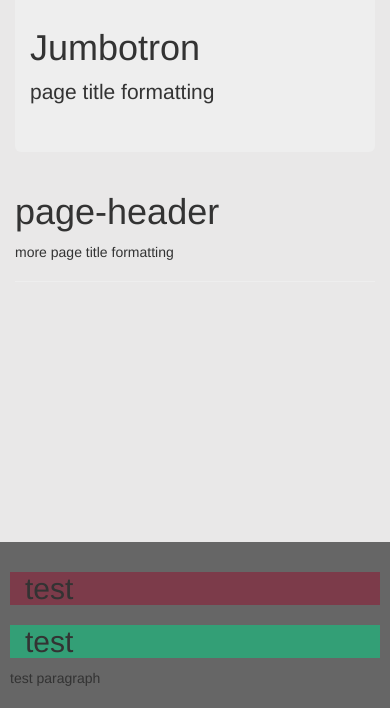
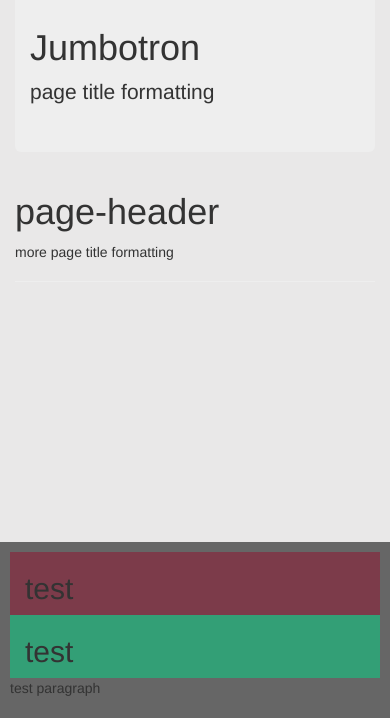
Before and after one commit to cdamyx/sandbox, a plain HTML site: page index.html in a window 390 px wide. Shown: the part 3397-4115 px from the top of the page. Drawn offline with nearby package versions, Linux system fonts and the light colour scheme.

Commit message:
bootstrap grid

```diff
--- a/index.html
+++ b/index.html
@@ -166,8 +166,8 @@
 			<br><br><br><br><br><br><br><br><br><br><br><br>
 
 			<div id="mainBackground" class="row">
-				<div id="leftCol" class="col-md-8"><h2>test</h2></div>
-				<div id="rightCol" class="col-md-4"><h2>test</h2></div>
+				<div id="leftCol" class="col-xs-12 col-md-8"><h2>test</h2></div>
+				<div id="rightCol" class="col-xs-12 col-md-4"><h2>test</h2></div>
 				<p>test paragraph</p>
 			</div>
 
```
